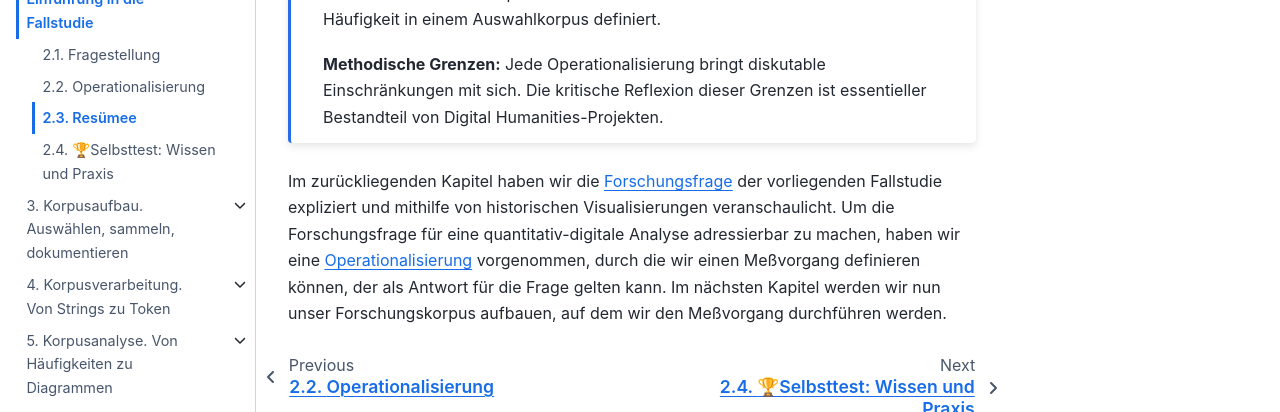
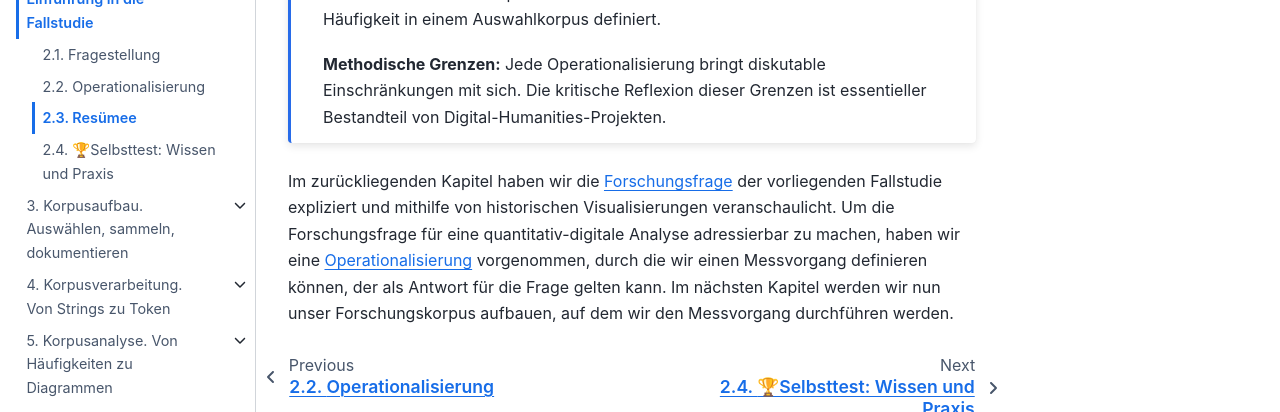
Before and after one commit to quadriga-dk/Text-Fallstudie-3, a Jupyter Book: the page built from research_question/research-question_summary.md, in a window 1280 px wide and 963 px high. Shown: the part 359-771 px from the top of the window. Built offline with Jupyter Book 1.0.4 settings and Sphinx 7.4.7 and the Sphinx Book theme 1.1.4, drawn with Linux system fonts in a browser that asks for light colours; pages that are not in the unit, such as notebooks, are missing from menus.

Commit message:
Update research-question_summary.md
Grammatik

````diff
--- a/research_question/research-question_summary.md
+++ b/research_question/research-question_summary.md
@@ -8,8 +8,8 @@
 
 **Operationalisierung:** Qualitative Fragestellungen werden durch Operationalisierung für quantitative Methoden zugänglich gemacht. Die Reaktion der Literatur auf Umweltphänomene wird als messbare Wort- und N-Gram-Häufigkeit in einem Auswahlkorpus definiert.
 
-**Methodische Grenzen:** Jede Operationalisierung bringt diskutable Einschränkungen mit sich. Die kritische Reflexion dieser Grenzen ist essentieller Bestandteil von Digital Humanities-Projekten.
+**Methodische Grenzen:** Jede Operationalisierung bringt diskutable Einschränkungen mit sich. Die kritische Reflexion dieser Grenzen ist essentieller Bestandteil von Digital-Humanities-Projekten.
 
 ```
 
-Im zurückliegenden Kapitel haben wir die [Forschungsfrage](research-question_research-question) der vorliegenden Fallstudie expliziert und mithilfe von historischen Visualisierungen veranschaulicht. Um die Forschungsfrage für eine quantitativ-digitale Analyse adressierbar zu machen, haben wir eine [Operationalisierung](research-question_operationalization) vorgenommen, durch die wir einen Meßvorgang definieren können, der als Antwort für die Frage gelten kann. Im nächsten Kapitel werden wir nun unser Forschungskorpus aufbauen, auf dem wir den Meßvorgang durchführen werden.
+Im zurückliegenden Kapitel haben wir die [Forschungsfrage](research-question_research-question) der vorliegenden Fallstudie expliziert und mithilfe von historischen Visualisierungen veranschaulicht. Um die Forschungsfrage für eine quantitativ-digitale Analyse adressierbar zu machen, haben wir eine [Operationalisierung](research-question_operationalization) vorgenommen, durch die wir einen Messvorgang definieren können, der als Antwort für die Frage gelten kann. Im nächsten Kapitel werden wir nun unser Forschungskorpus aufbauen, auf dem wir den Messvorgang durchführen werden.
````
